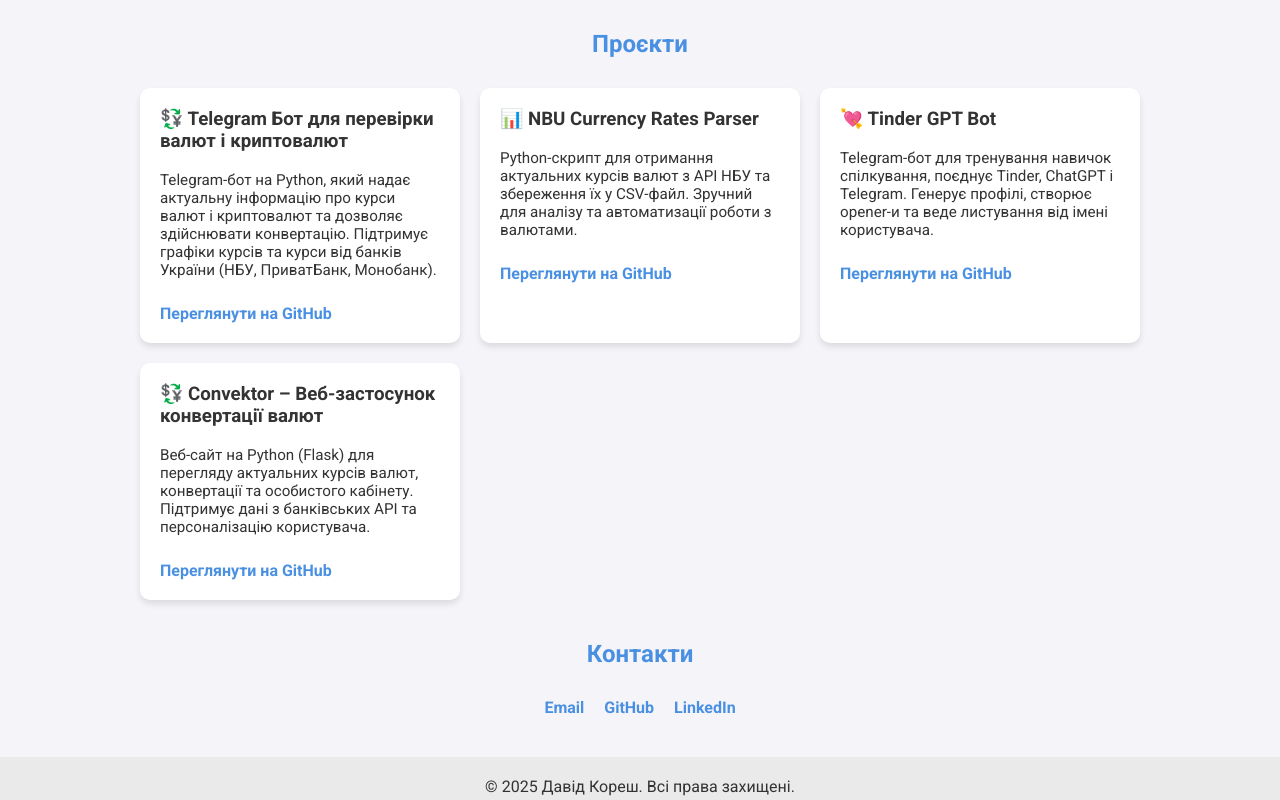
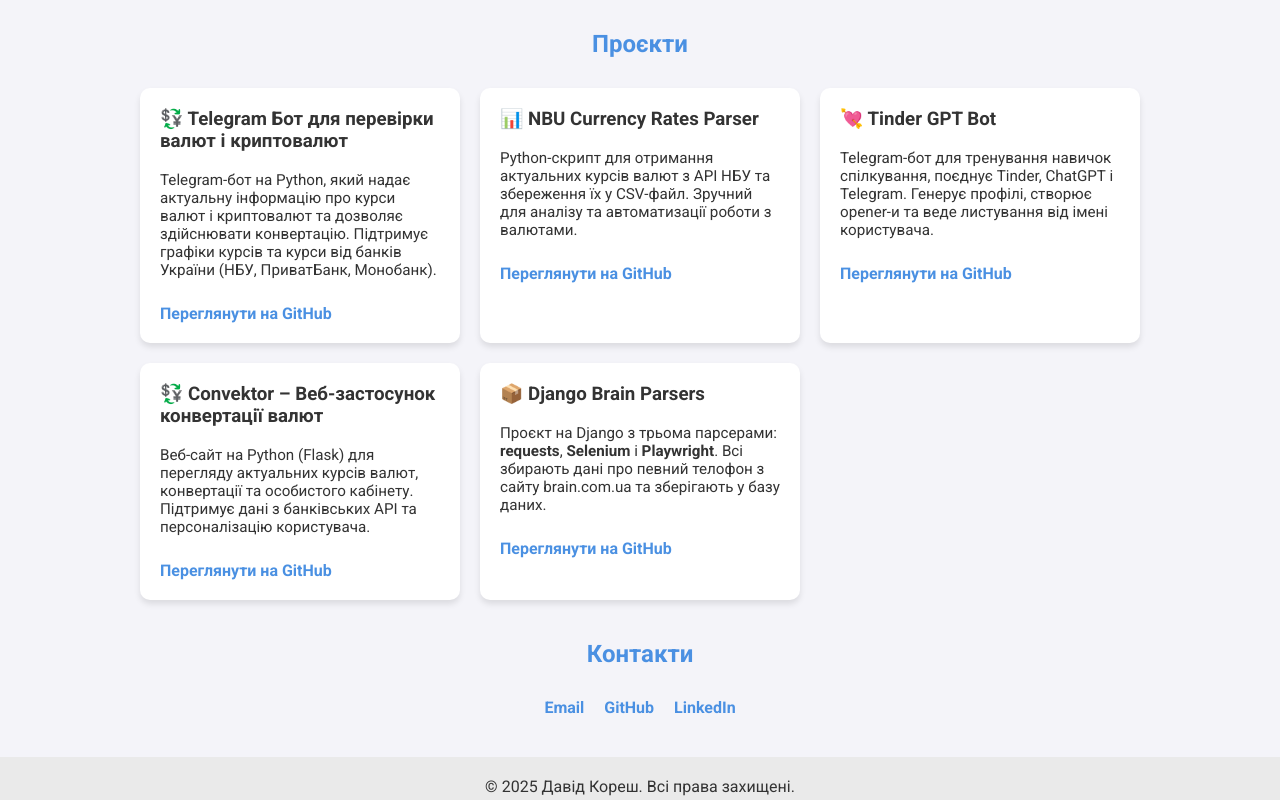
Before and after one commit to Davidqwer123/davidqwer123.github.io, a plain HTML site: page index.html in a window 1280 px wide. Shown: the part 469-1269 px from the top of the page. Drawn offline with Linux system fonts and the light colour scheme.

Commit message:
Update index.html

```diff
--- a/index.html
+++ b/index.html
@@ -146,6 +146,12 @@
             <p>Веб-сайт на Python (Flask) для перегляду актуальних курсів валют, конвертації та особистого кабінету. Підтримує дані з банківських API та персоналізацію користувача.</p>
             <a href="https://github.com/Davidqwer123/Convektor" target="_blank">Переглянути на GitHub</a>
         </div>
+        <div class="project-card">
+            <h3>📦 Django Brain Parsers</h3>
+            <p>Проєкт на Django з трьома парсерами: <strong>requests</strong>, <strong>Selenium</strong> і <strong>Playwright</strong>. Всі збирають дані про певний телофон з сайту brain.com.ua та зберігають у базу даних.</p>
+            <a href="https://github.com/Davidqwer123/django-brain-parsers" target="_blank">Переглянути на GitHub</a>
+        </div>
+
     </div>
 </section>
 
```
